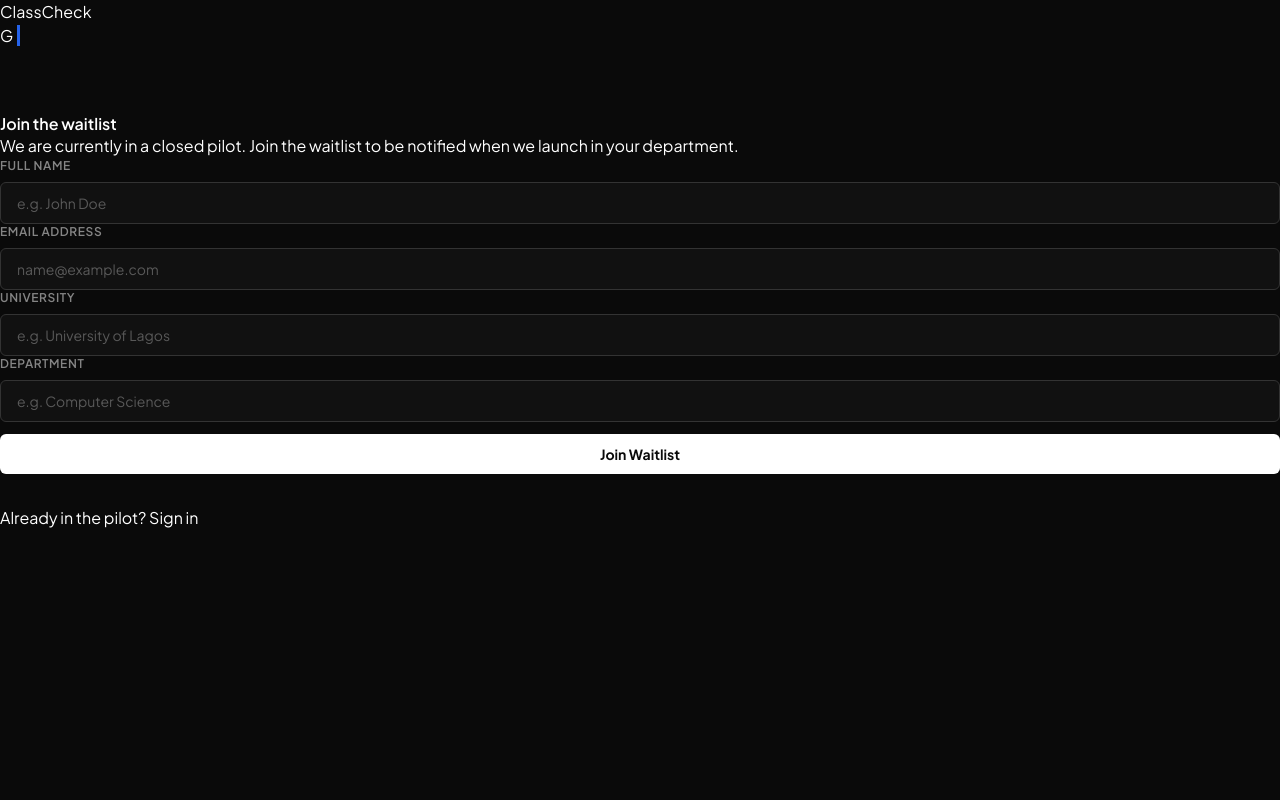
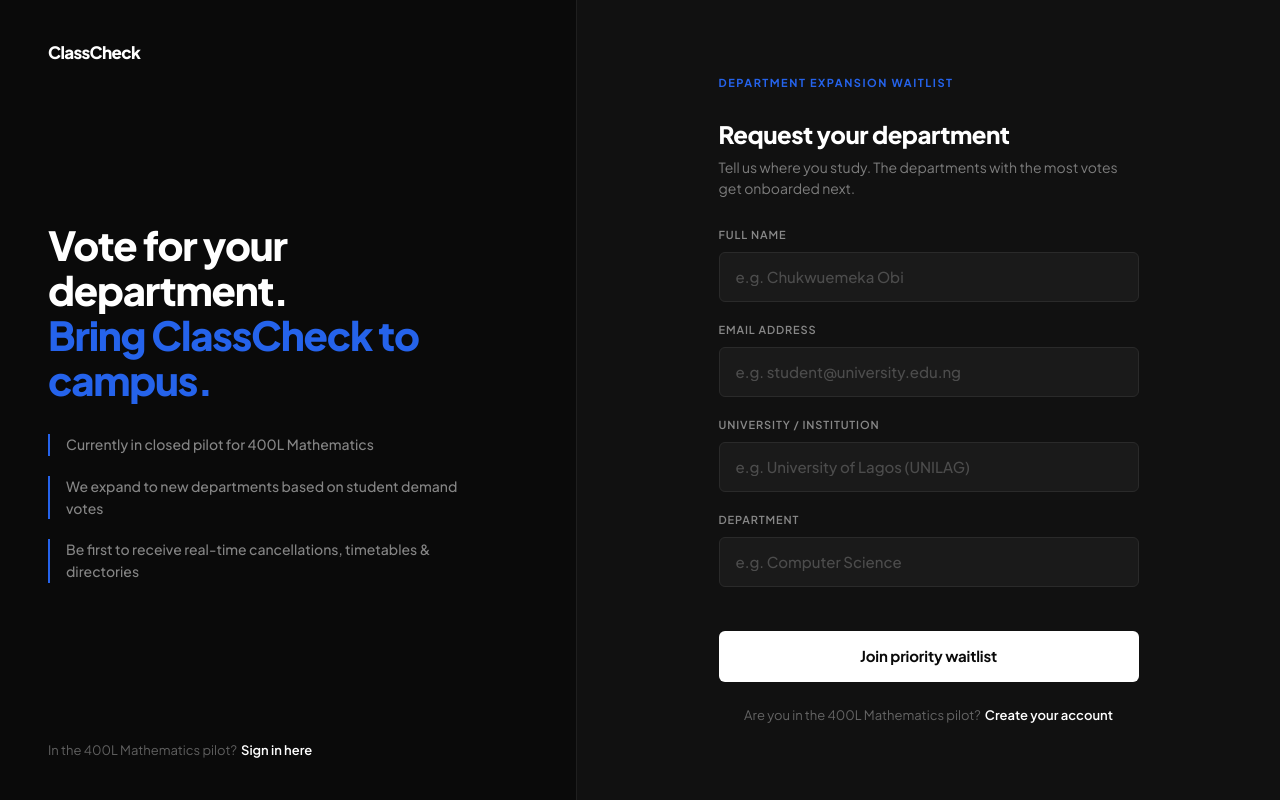
Before and after one commit to Adeleke-Mubarak/ClassCheck, a React (Vite) app in the folder frontend/: page /waitlist in a window 1280 px wide. Built offline with nearby package versions, Linux system fonts and the light colour scheme; no server answers.

Commit message:
feat(waitlist): integrate campus rollout waitlist model across landing, signup, and intake page

```diff
--- a/frontend/src/pages/Landing.jsx
+++ b/frontend/src/pages/Landing.jsx
@@ -198,7 +198,14 @@ export default function Landing() {
       }}>
         <div style={{ ...S.container, paddingTop: '80px', paddingBottom: '70px' }}>
 
-          {/* Eyebrow */}
+          {/* Eyebrow badge + Waitlist link */}
+          <div style={{
+            display: 'inline-flex',
+            alignItems: 'center',
+            flexWrap: 'wrap',
+            gap: '12px',
+            marginBottom: '28px',
+          }}>
             <div style={{
               display: 'inline-flex',
               alignItems: 'center',
@@ -207,7 +214,6 @@ export default function Landing() {
               borderRadius: '100px',
               background: 'rgba(37,99,235,0.08)',
               border: '1px solid rgba(37,99,235,0.2)',
-            marginBottom: '28px',
             }}>
               <span style={{ width: '6px', height: '6px', borderRadius: '50%', background: '#2563EB' }} />
               <span style={{
@@ -219,6 +225,26 @@ export default function Landing() {
               }}>
                 Department of Mathematics Pilot · 400 Level
               </span>
+            </div>
+
+            <Link
+              to="/waitlist"
+              style={{
+                fontSize: '12px',
+                fontWeight: 600,
+                color: 'rgba(255,255,255,0.6)',
+                textDecoration: 'none',
+                display: 'inline-flex',
+                alignItems: 'center',
+                gap: '4px',
+                transition: 'color 0.15s',
+              }}
+              onMouseEnter={(e) => { e.currentTarget.style.color = '#3B82F6' }}
+              onMouseLeave={(e) => { e.currentTarget.style.color = 'rgba(255,255,255,0.6)' }}
+            >
+              <span>Not in 400L Maths? Request your department</span>
+              <span aria-hidden="true">→</span>
+            </Link>
           </div>
 
           {/* Main headline */}
@@ -593,6 +619,13 @@ export default function Landing() {
             <span>Sign in as student</span>
           </Link>
         </div>
+
+        <p style={{ marginTop: '28px', fontSize: '13px', color: 'rgba(255,255,255,0.4)' }}>
+          Studying in another department or university?{' '}
+          <Link to="/waitlist" style={{ color: '#3B82F6', textDecoration: 'none', fontWeight: 600 }}>
+            Vote to bring ClassCheck to your campus →
+          </Link>
+        </p>
       </section>
 
       {/* ── Footer ────────────────────────────────────────────────── */}
@@ -614,6 +647,7 @@ export default function Landing() {
             </p>
           </div>
           <div style={{ display: 'flex', gap: '24px', alignItems: 'center', flexWrap: 'wrap' }}>
+            <Link to="/waitlist" className="land-link">Request department</Link>
             <Link to="/signin" className="land-link">Student sign in</Link>
             <Link to="/sender" className="land-link">Sender portal</Link>
             <Link to="/signup" className="land-link">Create account</Link>
--- a/frontend/src/pages/SignUp.jsx
+++ b/frontend/src/pages/SignUp.jsx
@@ -474,13 +474,32 @@ export default function SignUp() {
 
             {/* Department dropdown */}
             <div style={styles.fieldGroup}>
-              <label style={styles.label}>Department</label>
+              <div style={{ display: 'flex', justifyContent: 'space-between', alignItems: 'center', marginBottom: '8px' }}>
+                <label style={{ ...styles.label, marginBottom: 0 }}>Department</label>
+                <Link
+                  to="/waitlist"
+                  style={{
+                    fontSize: '11px',
+                    fontWeight: 600,
+                    color: '#3B82F6',
+                    textDecoration: 'none',
+                  }}
+                >
+                  Not listed? Vote here →
+                </Link>
+              </div>
               <DarkDropdown
                 value={form.department}
                 onChange={(val) => setForm((prev) => ({ ...prev, department: val }))}
                 options={DEPARTMENTS}
                 placeholder="Select your department"
               />
+              <p style={{ fontSize: '12px', color: 'rgba(255,255,255,0.4)', margin: '6px 0 0' }}>
+                Currently piloting in Mathematics. Studying another major?{' '}
+                <Link to="/waitlist" style={{ color: '#3B82F6', textDecoration: 'none', fontWeight: 600 }}>
+                  Join the department waitlist
+                </Link>
+              </p>
             </div>
 
             {/* Level pills */}
--- a/frontend/src/pages/Waitlist.jsx
+++ b/frontend/src/pages/Waitlist.jsx
@@ -1,146 +1,405 @@
 import { useState } from 'react'
 import { Link } from 'react-router-dom'
+import toast from 'react-hot-toast'
 import { api } from '../lib/api'
-import toast from 'react-hot-toast'
-import Typewriter from '../components/Typewriter'
+
+/* ------------------------------------------------------------------ */
+/* Inline styles — mirrors SignUp and SignIn                            */
+/* ------------------------------------------------------------------ */
+
+const font = "'Plus Jakarta Sans', 'Inter', ui-sans-serif, sans-serif"
+
+const S = {
+  page: {
+    display: 'flex',
+    minHeight: '100vh',
+    background: '#0A0A0A',
+    fontFamily: font,
+    WebkitFontSmoothing: 'antialiased',
+    MozOsxFontSmoothing: 'grayscale',
+    color: '#FFFFFF',
+  },
+
+  /* ---- Left panel ---- */
+  left: {
+    width: '45%',
+    background: '#0A0A0A',
+    display: 'flex',
+    flexDirection: 'column',
+    justifyContent: 'space-between',
+    padding: '40px 48px',
+  },
+  logo: {
+    fontWeight: 800,
+    fontSize: '17px',
+    letterSpacing: '-0.04em',
+    color: '#FFFFFF',
+    textDecoration: 'none',
+  },
+  leftMiddle: {
+    maxWidth: '420px',
+  },
+  leftHeadline: {
+    fontSize: '40px',
+    fontWeight: 800,
+    lineHeight: 1.12,
+    letterSpacing: '-0.03em',
+    color: '#FFFFFF',
+    margin: '0 0 32px',
+  },
+  trustItem: {
+    borderLeft: '2px solid #2563EB',
+    paddingLeft: '16px',
+    marginBottom: '20px',
+  },
+  trustText: {
+    fontSize: '14px',
+    fontWeight: 500,
+    lineHeight: 1.55,
+    color: 'rgba(255,255,255,0.5)',
+    margin: 0,
+  },
+  leftBottom: {
+    fontSize: '13px',
+    color: 'rgba(255,255,255,0.35)',
+  },
+  leftBottomLink: {
+    color: '#FFFFFF',
+    fontWeight: 600,
+    textDecoration: 'none',
+    marginLeft: '4px',
+  },
+
+  /* ---- Right panel ---- */
+  right: {
+    width: '55%',
+    background: '#111111',
+    display: 'flex',
+    alignItems: 'center',
+    justifyContent: 'center',
+    padding: '40px 48px',
+    borderLeft: '1px solid rgba(255,255,255,0.06)',
+    overflowY: 'auto',
+  },
+  formWrapper: {
+    width: '100%',
+    maxWidth: '420px',
+  },
+  sectionLabel: {
+    fontSize: '11px',
+    fontWeight: 700,
+    letterSpacing: '0.14em',
+    textTransform: 'uppercase',
+    color: '#2563EB',
+    marginBottom: '28px',
+    display: 'block',
+  },
+
+  /* ---- Fields ---- */
+  fieldGroup: {
+    marginBottom: '20px',
+  },
+  label: {
+    display: 'block',
+    fontSize: '11px',
+    fontWeight: 600,
+    letterSpacing: '0.08em',
+    textTransform: 'uppercase',
+    color: '#888888',
+    marginBottom: '8px',
+  },
+  input: {
+    width: '100%',
+    padding: '13px 16px',
+    background: '#1A1A1A',
+    border: '1px solid #2A2A2A',
+    borderRadius: '6px',
+    color: '#FFFFFF',
+    fontSize: '15px',
+    fontFamily: font,
+    fontWeight: 500,
+    outline: 'none',
+    transition: 'border-color 0.2s, box-shadow 0.2s',
+  },
+  inputFocus: {
+    borderColor: '#2563EB',
+    boxShadow: '0 0 0 3px rgba(37,99,235,0.15)',
+  },
+
+  /* ---- Submit ---- */
+  submit: {
+    width: '100%',
+    padding: '14px 24px',
+    background: '#FFFFFF',
+    color: '#0A0A0A',
+    fontSize: '15px',
+    fontWeight: 700,
+    fontFamily: font,
+    borderRadius: '6px',
+    border: 'none',
+    cursor: 'pointer',
+    letterSpacing: '-0.01em',
+    marginTop: '24px',
+    transition: 'background 0.2s, transform 0.12s',
+  },
+  submitDisabled: {
+    opacity: 0.5,
+    cursor: 'not-allowed',
+  },
+  bottomText: {
+    fontSize: '13px',
+    color: 'rgba(255,255,255,0.35)',
+    textAlign: 'center',
+    marginTop: '24px',
+  },
+  bottomLink: {
+    color: '#FFFFFF',
+    fontWeight: 600,
+    textDecoration: 'none',
+    marginLeft: '4px',
+  },
+}
+
+/* ------------------------------------------------------------------ */
+/* Dark Input                                                           */
+/* ------------------------------------------------------------------ */
+
+function DarkInput({ id, name, type = 'text', required, placeholder, value, onChange }) {
+  const [focused, setFocused] = useState(false)
+  return (
+    <input
+      id={id}
+      name={name}
+      type={type}
+      required={required}
+      placeholder={placeholder}
+      value={value}
+      onChange={onChange}
+      onFocus={() => setFocused(true)}
+      onBlur={() => setFocused(false)}
+      style={{
+        ...S.input,
+        ...(focused ? S.inputFocus : {}),
+      }}
+    />
+  )
+}
+
+/* ------------------------------------------------------------------ */
+/* Component                                                            */
+/* ------------------------------------------------------------------ */
 
 export default function Waitlist() {
+  const [form, setForm] = useState({
+    name: '',
+    email: '',
+    department: '',
+    university: '',
+  })
   const [loading, setLoading] = useState(false)
   const [success, setSuccess] = useState(false)
+  const [submitHover, setSubmitHover] = useState(false)
 
-  const handleJoin = async (e) => {
-    e.preventDefault()
-    setLoading(true)
-
-    const formData = new FormData(e.target)
-    const data = {
-      name: formData.get('name'),
-      email: formData.get('email'),
-      department: formData.get('department'),
-      university: formData.get('university'),
+  function handleChange(e) {
+    setForm((prev) => ({ ...prev, [e.target.name]: e.target.value }))
   }
 
+  async function handleSubmit(e) {
+    e.preventDefault()
+    if (!form.name.trim() || !form.email.trim() || !form.department.trim() || !form.university.trim()) {
+      toast.error('Please fill in all fields')
+      return
+    }
+
+    setLoading(true)
     try {
-      await api.joinWaitlist(data)
+      await api.joinWaitlist({
+        name: form.name.trim(),
+        email: form.email.trim(),
+        department: form.department.trim(),
+        university: form.university.trim(),
+      })
       setSuccess(true)
-      toast.success('You are on the list!')
+      toast.success('You have been added to the priority list!')
     } catch (error) {
-      if (error.code === '23505' || error.message?.includes('already')) {
-        toast.error('This email is already on the waitlist!')
+      if (error?.code === '23505' || error?.message?.includes('already')) {
+        toast.error('This email is already registered on the waitlist!')
       } else {
-        toast.error('Something went wrong. Please try again.')
+        toast.error(error?.message || 'Something went wrong. Please try again.')
+      }
+    } finally {
+      setLoading(false)
     }
   }
 
-    setLoading(false)
-  }
+  return (
+    <div style={S.page}>
 
-  return (
-    <div className="auth-container">
-      {/* Left Panel: Graphic / Brand */}
-      <div className="auth-left">
-        <div className="auth-brand">
-          <Link to="/" style={{ color: 'inherit', textDecoration: 'none' }}>
-            ClassCheck
-          </Link>
+      {/* ── Left panel ─────────────────────────────────────────────── */}
+      <div className="signup-left" style={S.left}>
+        <Link to="/" style={S.logo}>ClassCheck</Link>
+
+        <div style={S.leftMiddle}>
+          <h1 style={S.leftHeadline}>
+            Vote for your<br />department.<br />
+            <span style={{ color: '#2563EB' }}>Bring ClassCheck to campus.</span>
+          </h1>
+
+          <div style={S.trustItem}>
+            <p style={S.trustText}>Currently in closed pilot for 400L Mathematics</p>
           </div>
-        <div className="auth-message-wrapper">
-          <div className="auth-message-box">
-            <Typewriter />
+          <div style={S.trustItem}>
+            <p style={S.trustText}>We expand to new departments based on student demand votes</p>
           </div>
+          <div style={{ ...S.trustItem, marginBottom: 0 }}>
+            <p style={S.trustText}>Be first to receive real-time cancellations, timetables & directories</p>
           </div>
         </div>
 
-      {/* Right Panel: Form */}
-      <div className="auth-right">
-        <div className="auth-form-wrapper">
-          <div className="auth-form-header">
-            <h1 className="auth-title">Join the waitlist</h1>
-            <p className="auth-subtitle">
-              We are currently in a closed pilot. Join the waitlist to be notified when we launch in your department.
+        <p style={S.leftBottom}>
+          In the 400L Mathematics pilot?
+          <Link to="/signin" style={S.leftBottomLink}>Sign in here</Link>
         </p>
       </div>
 
+      {/* ── Right panel (form) ─────────────────────────────────────── */}
+      <div className="signup-right" style={S.right}>
+        <div style={S.formWrapper}>
+          <span style={S.sectionLabel}>Department expansion waitlist</span>
+
           {success ? (
-            <div style={{ textAlign: 'center', padding: '40px 0' }}>
             <div style={{
-                width: '64px', height: '64px', borderRadius: '50%',
-                background: 'rgba(37, 99, 235, 0.1)', color: '#3B82F6',
-                display: 'flex', alignItems: 'center', justifyContent: 'center',
-                margin: '0 auto 24px', fontSize: '32px'
-              }}>✓</div>
-              <h2 style={{ fontSize: '24px', margin: '0 0 12px', color: '#fff' }}>You're on the list!</h2>
-              <p style={{ color: 'rgba(255,255,255,0.6)', margin: '0 0 32px' }}>
-                We'll email you as soon as ClassCheck is available for your department.
+              background: '#161616',
+              border: '1px solid rgba(255,255,255,0.08)',
+              borderRadius: '8px',
+              padding: '40px 24px',
+              textAlign: 'center',
+            }}>
+              <div style={{
+                width: '56px',
+                height: '56px',
+                borderRadius: '50%',
+                background: 'rgba(37,99,235,0.12)',
+                color: '#3B82F6',
+                display: 'flex',
+                alignItems: 'center',
+                justifyContent: 'center',
+                margin: '0 auto 20px',
+                fontSize: '24px',
+                fontWeight: 800,
+              }}>
+                ✓
+              </div>
+              <h2 style={{ fontSize: '22px', fontWeight: 800, color: '#FFFFFF', margin: '0 0 10px', letterSpacing: '-0.02em' }}>
+                You're on the priority list!
+              </h2>
+              <p style={{ fontSize: '14px', color: 'rgba(255,255,255,0.5)', lineHeight: 1.6, margin: '0 0 28px' }}>
+                We prioritize department rollouts by request volume. We'll email you the moment ClassCheck launches for <strong style={{ color: '#FFFFFF' }}>{form.department}</strong> at <strong style={{ color: '#FFFFFF' }}>{form.university}</strong>.
               </p>
-              <Link to="/" className="btn-primary" style={{ display: 'block', textDecoration: 'none', textAlign: 'center' }}>
+              <Link
+                to="/"
+                style={{
+                  display: 'inline-block',
+                  padding: '12px 28px',
+                  background: '#FFFFFF',
+                  color: '#0A0A0A',
+                  fontSize: '14px',
+                  fontWeight: 700,
+                  borderRadius: '6px',
+                  textDecoration: 'none',
+                }}
+              >
                 Back to home
               </Link>
             </div>
           ) : (
-            <form onSubmit={handleJoin} className="auth-form">
-              <div className="form-group">
-                <label className="form-label">Full Name</label>
-                <input
-                  type="text"
+            <>
+              <h2 style={{ fontSize: '24px', fontWeight: 800, color: '#FFFFFF', letterSpacing: '-0.02em', margin: '0 0 8px' }}>
+                Request your department
+              </h2>
+              <p style={{ fontSize: '14px', color: 'rgba(255,255,255,0.45)', lineHeight: 1.5, margin: '0 0 28px' }}>
+                Tell us where you study. The departments with the most votes get onboarded next.
+              </p>
+
+              <form onSubmit={handleSubmit}>
+                {/* Full name */}
+                <div style={S.fieldGroup}>
+                  <label style={S.label} htmlFor="name">Full name</label>
+                  <DarkInput
+                    id="name"
                     name="name"
                     required
-                  placeholder="e.g. John Doe"
-                  className="form-input"
-                  style={{ background: '#111', color: '#fff', border: '1px solid #333' }}
+                    placeholder="e.g. Chukwuemeka Obi"
+                    value={form.name}
+                    onChange={handleChange}
                   />
                 </div>
 
-              <div className="form-group">
-                <label className="form-label">Email Address</label>
-                <input
+                {/* Email address */}
+                <div style={S.fieldGroup}>
+                  <label style={S.label} htmlFor="email">Email address</label>
+                  <DarkInput
+                    id="email"
+                    name="email"
                     type="email"
-                  name="email"
                     required
-                  placeholder="name@example.com"
-                  className="form-input"
-                  style={{ background: '#111', color: '#fff', border: '1px solid #333' }}
+                    placeholder="e.g. student@university.edu.ng"
+                    value={form.email}
+                    onChange={handleChange}
                   />
                 </div>
 
-              <div className="form-group">
-                <label className="form-label">University</label>
-                <input
-                  type="text"
+                {/* University */}
+                <div style={S.fieldGroup}>
+                  <label style={S.label} htmlFor="university">University / Institution</label>
+                  <DarkInput
+                    id="university"
                     name="university"
                     required
-                  placeholder="e.g. University of Lagos"
-                  className="form-input"
-                  style={{ background: '#111', color: '#fff', border: '1px solid #333' }}
+                    placeholder="e.g. University of Lagos (UNILAG)"
+                    value={form.university}
+                    onChange={handleChange}
                   />
                 </div>
 
-              <div className="form-group">
-                <label className="form-label">Department</label>
-                <input
-                  type="text"
+                {/* Department */}
+                <div style={S.fieldGroup}>
+                  <label style={S.label} htmlFor="department">Department</label>
+                  <DarkInput
+                    id="department"
                     name="department"
                     required
                     placeholder="e.g. Computer Science"
-                  className="form-input"
-                  style={{ background: '#111', color: '#fff', border: '1px solid #333' }}
+                    value={form.department}
+                    onChange={handleChange}
                   />
                 </div>
 
-              <button type="submit" disabled={loading} className="btn-primary" style={{ marginTop: '12px' }}>
-                {loading ? 'Joining...' : 'Join Waitlist'}
+                {/* Submit button */}
+                <button
+                  type="submit"
+                  disabled={loading}
+                  style={{
+                    ...S.submit,
+                    ...(loading ? S.submitDisabled : {}),
+                    ...(submitHover && !loading ? { background: '#E8E8E8', transform: 'translateY(-1px)' } : {}),
+                  }}
+                  onMouseEnter={() => setSubmitHover(true)}
+                  onMouseLeave={() => setSubmitHover(false)}
+                >
+                  {loading ? 'Submitting request...' : 'Join priority waitlist'}
                 </button>
               </form>
+
+              <p style={S.bottomText}>
+                Are you in the 400L Mathematics pilot?
+                <Link to="/signup" style={S.bottomLink}>Create your account</Link>
+              </p>
+            </>
           )}
-
-          <div className="auth-footer" style={{ marginTop: '32px' }}>
-            <p>
-              Already in the pilot?{' '}
-              <Link to="/signin" className="auth-link">Sign in</Link>
-            </p>
         </div>
       </div>
-      </div>
+
     </div>
   )
 }
```
Lines whose indentation alone changed are shown as unchanged.
